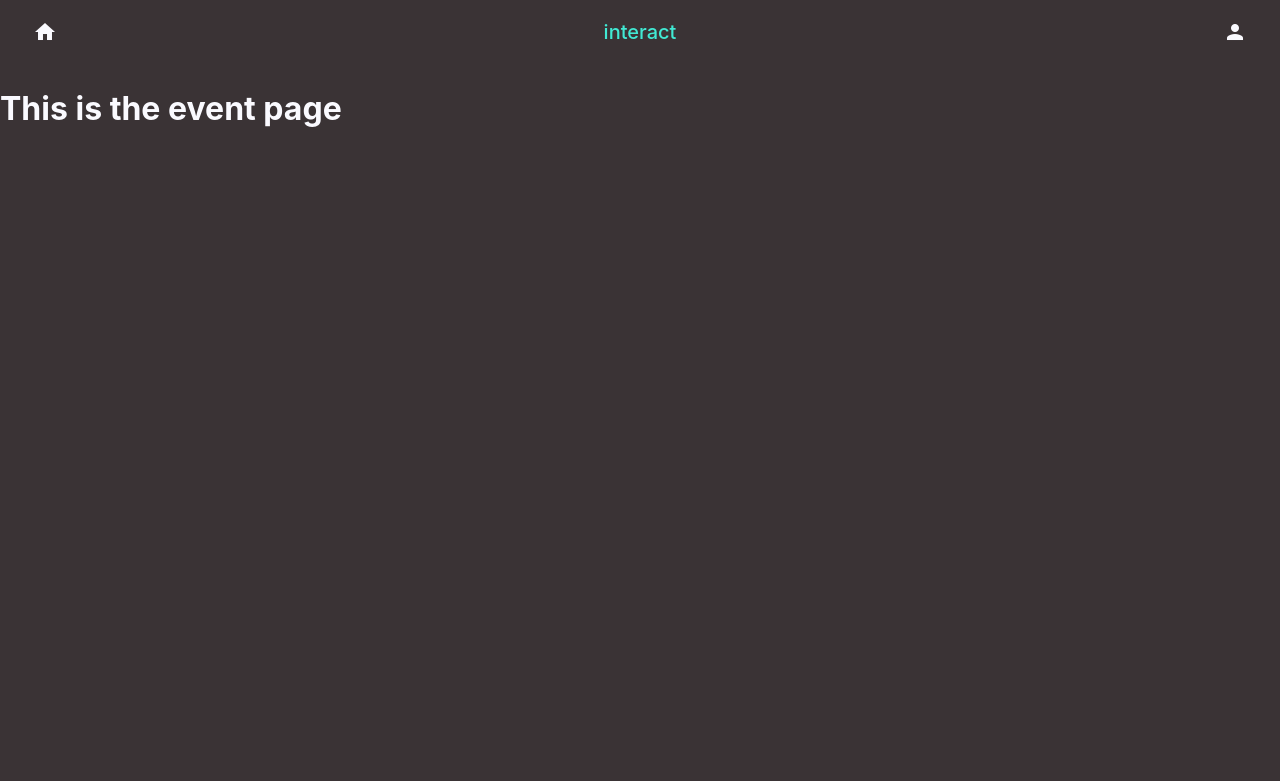
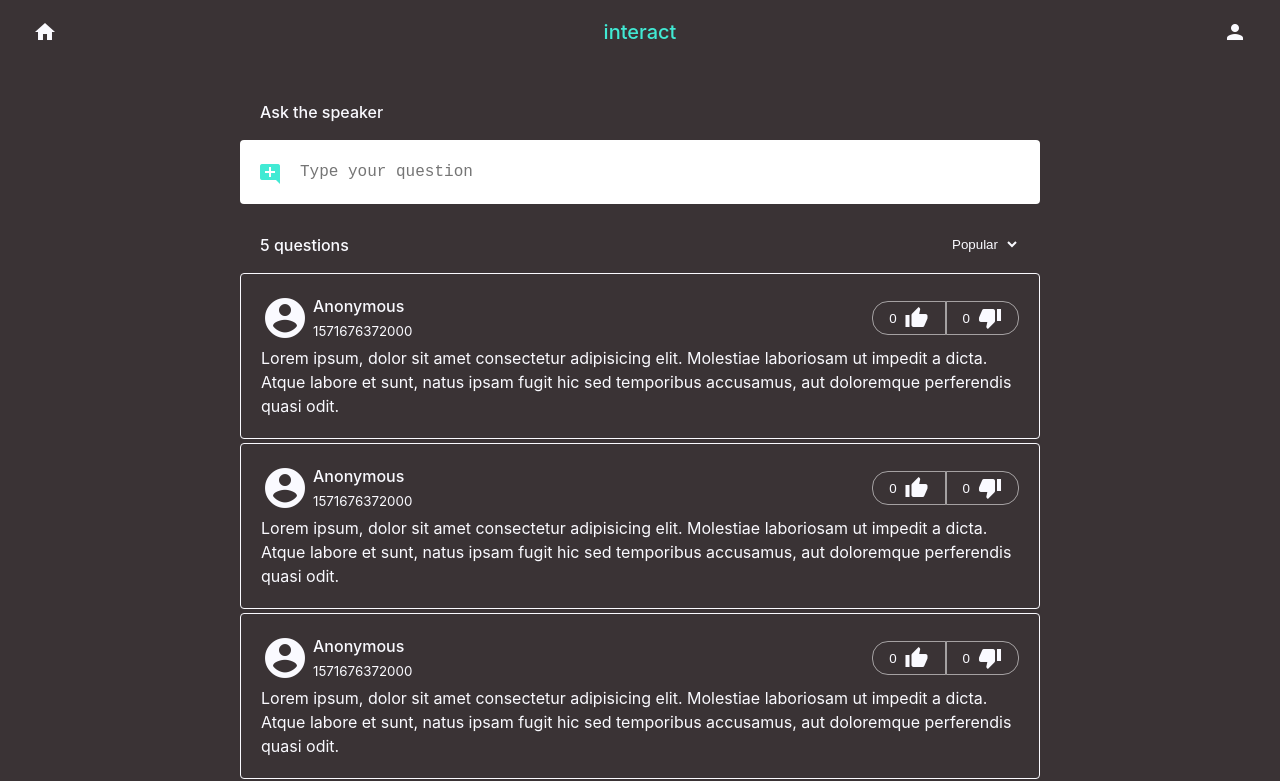
Before and after one commit to koozy0/interact-frontend, a React (Create React App) app: page /event in a window 1280 px wide. Shown: the top 781 px of the page. Built offline with nearby package versions, Linux system fonts and the light colour scheme.

Commit message:
Update Navbar zIndex, add scrollbar styling, add content to Event and add Question, add utility classes for material-icons sizing

```diff
--- a/src/App.css
+++ b/src/App.css
@@ -3,3 +3,21 @@
   flex-direction: column;
   min-height: 100%;
 }
+
+.container {
+  margin: 20px;
+}
+
+/* Rules for sizing the icon. */
+.material-icons.md-18 {
+  font-size: 18px;
+}
+.material-icons.md-24 {
+  font-size: 24px;
+}
+.material-icons.md-36 {
+  font-size: 36px;
+}
+.material-icons.md-48 {
+  font-size: 48px;
+}
--- a/src/admin/Admin.js
+++ b/src/admin/Admin.js
@@ -3,7 +3,7 @@ import React, { Component } from 'react';
 export class Admin extends Component {
   render() {
     return (
-      <div>
+      <div className='container'>
         <h1>This is the admin page</h1>
       </div>
     );
--- a/src/event/Event.js
+++ b/src/event/Event.js
@@ -1,13 +1,99 @@
 import React, { Component } from 'react';
+import Question from './Question';
 
 export class Event extends Component {
   render() {
     return (
-      <div>
-        <h1>This is the event page</h1>
+      <div className='container'>
+        <div style={styles.section}>
+          <section>
+            <div style={styles.subheaderWrapper}>
+              <p>Ask the speaker</p>
+            </div>
+            <div style={styles.textareaWrapper}>
+              <div style={styles.textareaIcon}>
+                <i className='material-icons'>add_comment</i>
+              </div>
+              <textarea
+                style={styles.textarea}
+                rows='1'
+                placeholder='Type your question'
+              />
+            </div>
+          </section>
+
+          <section style={{ marginTop: '12px' }}>
+            <div style={styles.subheaderWrapper}>
+              <p>5 questions</p>
+              <div style={styles.spacer} />
+              <select style={styles.select}>
+                <option style={styles.option} selected>
+                  Popular
+                </option>
+                <option style={styles.option}>Created</option>
+              </select>
+            </div>
+
+            <Question />
+            <Question />
+            <Question />
+            <Question />
+            <Question />
+          </section>
+        </div>
       </div>
     );
   }
 }
 
 export default Event;
+
+const styles = {
+  section: {
+    margin: '0 auto',
+    maxWidth: '50em',
+    width: '100%',
+  },
+  textareaWrapper: { position: 'relative' },
+  textareaIcon: {
+    alignItems: 'center',
+    color: '#41EAD4',
+    display: 'flex',
+    height: '36px',
+    justifyContent: 'center',
+    left: '12px',
+    position: 'absolute',
+    top: '16px',
+    width: '36px',
+  },
+  textarea: {
+    border: '0',
+    borderRadius: '4px',
+    fontSize: '16px',
+    lineHeight: '24px',
+    outline: 'none',
+    padding: '20px 60px',
+    resize: 'none',
+    width: '100%',
+    marginBottom: '-6px',
+  },
+  subheaderWrapper: {
+    padding: '16px 20px',
+    display: 'flex',
+    alignItems: 'center',
+    fontWeight: '500',
+  },
+  spacer: {
+    flex: '1',
+  },
+  select: {
+    outline: 'none',
+    border: '0',
+    padding: '4px',
+    backgroundColor: 'transparent',
+    color: 'inherit',
+  },
+  option: {
+    color: '#3a3335',
+  },
+};
--- /dev/null
+++ b/src/event/Question.js
@@ -0,0 +1,101 @@
+import React, { Component } from 'react';
+
+export class Question extends Component {
+  render() {
+    return (
+      <div style={styles.question}>
+        <div style={styles.avatarWrapper}>
+          <i className='material-icons md-48' style={styles.avatar}>
+            account_circle
+          </i>
+        </div>
+        <div style={styles.headingWrapper}>
+          <div style={styles.heading}>
+            <p style={styles.header}>Anonymous</p>
+            <small>{Date.now()}</small>
+          </div>
+          <div style={styles.spacer} />
+          <div style={styles.social}>
+            <button style={{ ...styles.socialIcon, ...styles.upvote }}>
+              <span style={styles.voteCount}>0</span>
+              <i className='material-icons'>thumb_up</i>
+            </button>
+            <button style={{ ...styles.socialIcon, ...styles.downvote }}>
+              <span style={styles.voteCount}>0</span>
+              <i className='material-icons'>thumb_down</i>
+            </button>
+          </div>
+        </div>
+        <div style={styles.content}>
+          Lorem ipsum, dolor sit amet consectetur adipisicing elit. Molestiae
+          laboriosam ut impedit a dicta. Atque labore et sunt, natus ipsam fugit
+          hic sed temporibus accusamus, aut doloremque perferendis quasi odit.
+        </div>
+      </div>
+    );
+  }
+}
+
+export default Question;
+
+const styles = {
+  question: {
+    display: 'grid',
+    gridTemplateAreas: "'avatar heading' 'content content'",
+    gridTemplateColumns: '48px 1fr',
+    gridGap: '4px',
+    padding: '20px',
+    border: '1px solid #fafaff',
+    borderRadius: '4px',
+    marginBottom: '4px',
+  },
+  avatarWrapper: {
+    gridArea: 'avatar',
+    width: '48px',
+    height: '48px',
+    display: 'flex',
+    justifyContent: 'center',
+    alignItems: 'center',
+  },
+  headingWrapper: {
+    gridArea: 'heading',
+    display: 'flex',
+    justifyContent: 'center',
+    alignItems: 'center',
+  },
+  header: {
+    fontSize: '16px',
+    fontWeight: '500',
+  },
+  content: {
+    gridArea: 'content',
+  },
+  spacer: {
+    flex: '1',
+  },
+  social: {
+    display: 'flex',
+  },
+  socialIcon: {
+    backgroundColor: 'transparent',
+    outline: 'none',
+    border: '1px solid rgba(255,255,255,0.54)',
+    color: '#fafaff',
+    padding: '4px 16px',
+    display: 'flex',
+    justifyContent: 'center',
+    alignItems: 'center',
+    cursor: 'pointer',
+  },
+  voteCount: {
+    marginRight: '8px',
+  },
+  upvote: {
+    borderTopLeftRadius: '16px',
+    borderBottomLeftRadius: '16px',
+  },
+  downvote: {
+    borderTopRightRadius: '16px',
+    borderBottomRightRadius: '16px',
+  },
+};
--- a/src/index.css
+++ b/src/index.css
@@ -15,18 +15,43 @@ body {
   height: 100%;
 }
 
+code {
+  font-family: source-code-pro, Menlo, Monaco, Consolas, 'Courier New',
+    monospace;
+}
+
 a {
   color: unset;
   text-decoration: unset;
 }
 
-code {
-  font-family: source-code-pro, Menlo, Monaco, Consolas, 'Courier New',
-    monospace;
+p {
+  margin: 0;
 }
 
 i {
   fill: currentColor;
+}
+
+/* width */
+::-webkit-scrollbar {
+  width: 8px;
+}
+
+/* Track */
+::-webkit-scrollbar-track {
+  background: #f1f1f1;
+}
+
+/* Handle */
+::-webkit-scrollbar-thumb {
+  background: #6f6a6c;
+  border-radius: 4px;
+}
+
+/* Handle on hover */
+::-webkit-scrollbar-thumb:hover {
+  background: #4b4547;
 }
 
 #root {
--- a/src/layout/Navbar.js
+++ b/src/layout/Navbar.js
@@ -36,6 +36,7 @@ const styles = {
     position: 'sticky',
     top: '0',
     width: '100%',
+    zIndex: '100',
   },
   spacer: { flex: '1' },
   link: {
```
